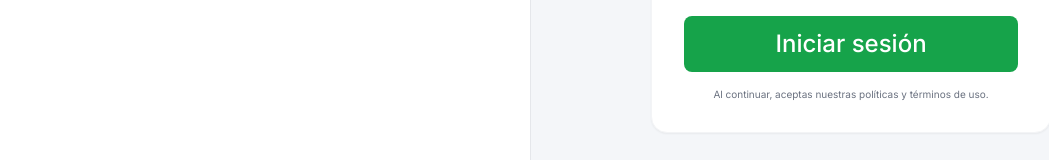
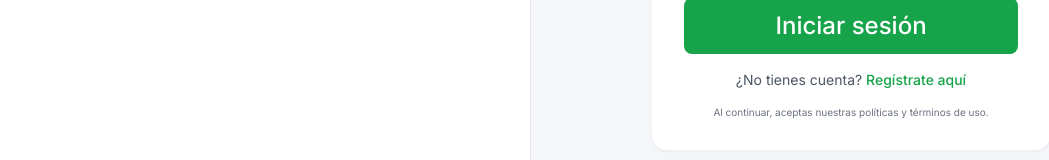
Before and after one commit to MoisesRuSo2004/EcoTruk-Usuarios, a React (Vite) app: page /login in a window 1280 px wide. Shown: the part 548-708 px from the top of the page, without its empty margins (109-1158 px from the left). Built offline with nearby package versions, Linux system fonts and the light colour scheme.

Commit message:
Add registration link to Login component
Added a registration link for new users in the login page.

```diff
--- a/src/pages/Auth/Login/Login.jsx
+++ b/src/pages/Auth/Login/Login.jsx
@@ -1,5 +1,5 @@
 import React, { useState, useEffect } from "react";
-import { useNavigate } from "react-router-dom";
+import { useNavigate, Link } from "react-router-dom";
 import axios from "axios";
 import { FiEye, FiEyeOff } from "react-icons/fi";
 import { motion, AnimatePresence } from "framer-motion";
@@ -148,6 +148,17 @@ const Login = () => {
             </button>
           </form>
 
+          {/* Enlace a registro */}
+          <p className="text-sm text-gray-600 mt-4 text-center">
+            ¿No tienes cuenta?{" "}
+            <Link
+              to="/register"
+              className="text-green-600 font-medium hover:underline"
+            >
+              Regístrate aquí
+            </Link>
+          </p>
+
           <p className="text-[10px] text-gray-500 mt-4 text-center leading-tight">
             Al continuar, aceptas nuestras políticas y términos de uso.
           </p>
```
